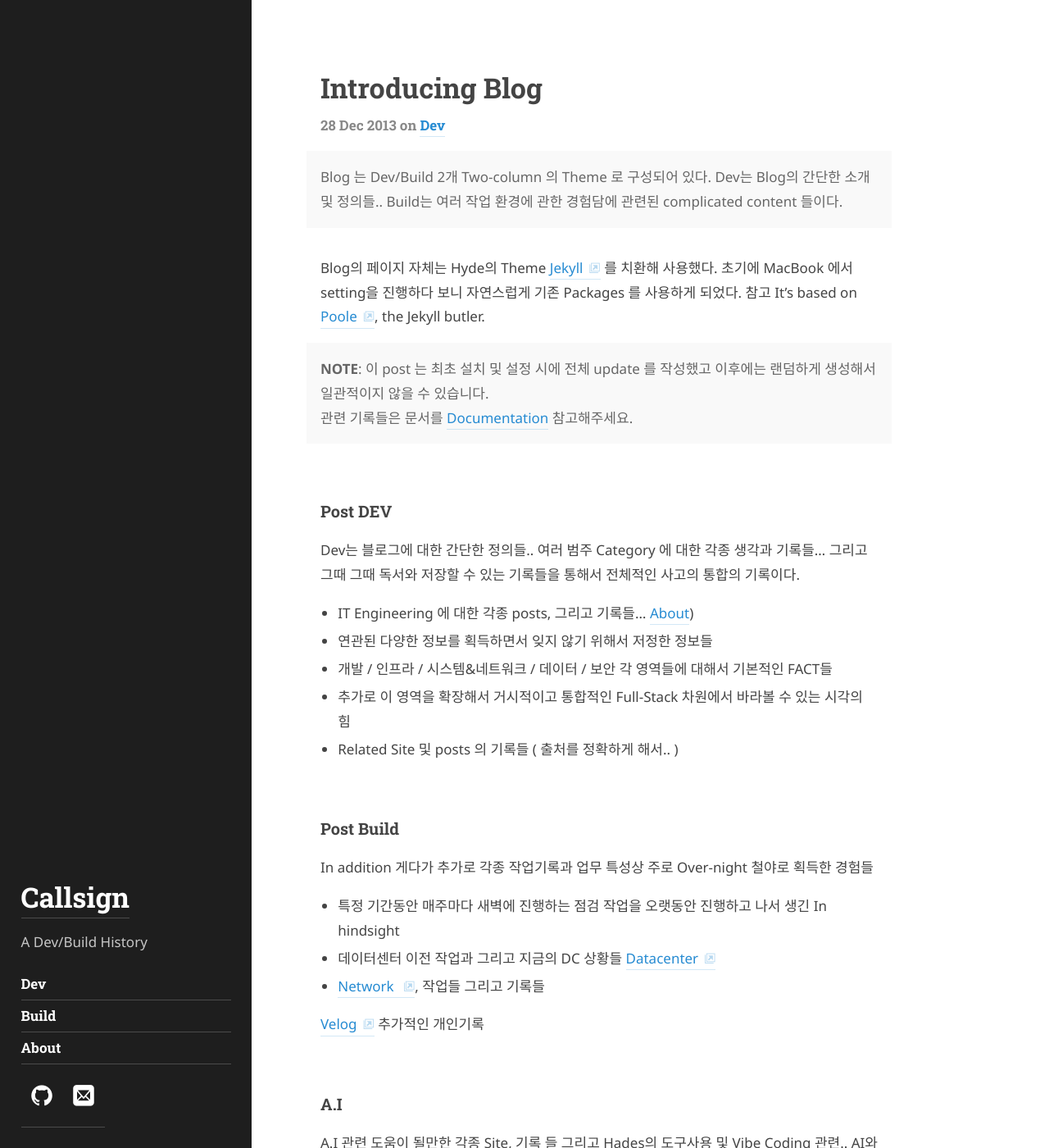
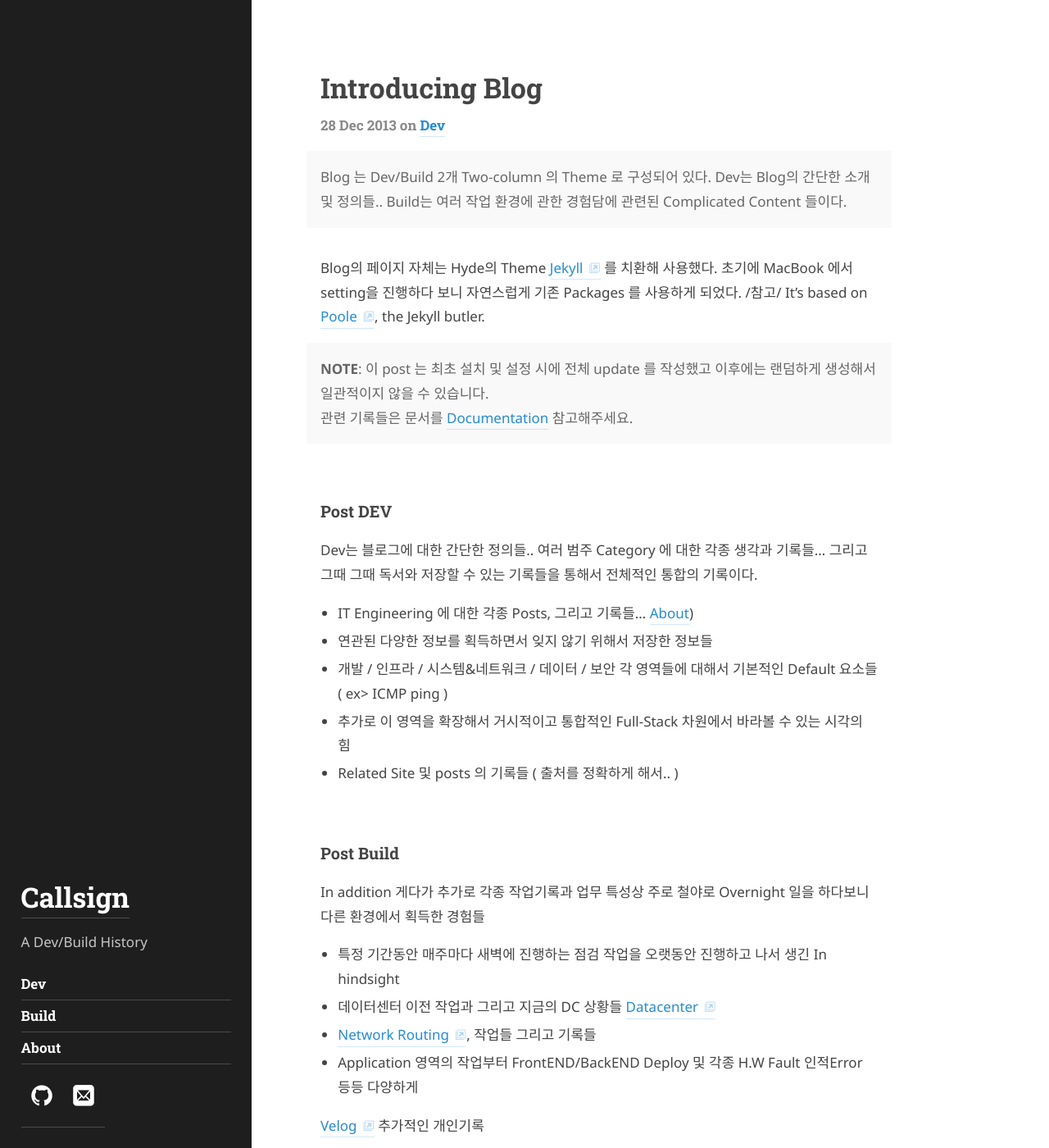
Before and after one commit to callsign88/callsign88.github.io, a Jekyll site: the page built from _posts/2013-12-28-introducing-hyde.md, in a window 1280 px wide and 1400 px high. Shown: the whole window at 82% size. Built offline with Jekyll 4.4.1, drawn with Linux system fonts in a browser that asks for light colours; some web fonts are replaced.

Commit message:
Update 2013-12-28-introducing-hyde.md

```diff
--- a/_posts/2013-12-28-introducing-hyde.md
+++ b/_posts/2013-12-28-introducing-hyde.md
@@ -2,13 +2,13 @@
 layout: post
 title: Introducing Blog
 description: >
-  Blog 는 Dev/Build 2개 Two-column 의 Theme 로 구성되어 있다. Dev는 Blog의 간단한 소개 및 정의들.. Build는 여러 작업 환경에 관한 경험담에 관련된 complicated content 들이다.
+  Blog 는 Dev/Build 2개 Two-column 의 Theme 로 구성되어 있다. Dev는 Blog의 간단한 소개 및 정의들.. Build는 여러 작업 환경에 관한 경험담에 관련된 Complicated Content 들이다.
 tags: [Dev]
 author: author2
 canonical_url: http://hyde.getpoole.com/2013/12/28/introducing-hyde/
 ---
 
-Blog의 페이지 자체는 Hyde의 Theme [Jekyll](http://jekyllrb.com) 를 치환해 사용했다. 초기에 MacBook 에서 setting을 진행하다 보니 자연스럽게 기존 Packages 를 사용하게 되었다. 참고 It's based on [Poole](http://getpoole.com), the Jekyll butler.
+Blog의 페이지 자체는 Hyde의 Theme [Jekyll](http://jekyllrb.com) 를 치환해 사용했다. 초기에 MacBook 에서 setting을 진행하다 보니 자연스럽게 기존 Packages 를 사용하게 되었다. /참고/ It's based on [Poole](http://getpoole.com), the Jekyll butler.
 
 **NOTE**: 이 post 는 최초 설치 및 설정 시에 전체 update 를 작성했고 이후에는 랜덤하게 생성해서 일관적이지 않을 수 있습니다.
 관련 기록들은 문서를 [Documentation][docs] 참고해주세요.
@@ -16,22 +16,23 @@ Blog의 페이지 자체는 Hyde의 Theme [Jekyll](http://jekyllrb.com) 를 치
 
 ### Post DEV
 
-Dev는 블로그에 대한 간단한 정의들.. 여러 범주 Category 에 대한 각종 생각과 기록들... 그리고 그때 그때 독서와 저장할 수 있는 기록들을 통해서 전체적인 사고의 통합의 기록이다.
+Dev는 블로그에 대한 간단한 정의들.. 여러 범주 Category 에 대한 각종 생각과 기록들... 그리고 그때 그때 독서와 저장할 수 있는 기록들을 통해서 전체적인 통합의 기록이다.
 
-* IT Engineering 에 대한 각종 posts, 그리고 기록들... [About]({{ '/about/' | relative_url }}))
-* 연관된 다양한 정보를 획득하면서 잊지 않기 위해서 저정한 정보들
-* 개발 / 인프라 / 시스템&네트워크 / 데이터 / 보안 각 영역들에 대해서 기본적인 FACT들
+* IT Engineering 에 대한 각종 Posts, 그리고 기록들... [About]({{ '/about/' | relative_url }}))
+* 연관된 다양한 정보를 획득하면서 잊지 않기 위해서 저장한 정보들
+* 개발 / 인프라 / 시스템&네트워크 / 데이터 / 보안 각 영역들에 대해서 기본적인 Default 요소들 ( ex> ICMP ping )
 * 추가로 이 영역을 확장해서 거시적이고 통합적인 Full-Stack 차원에서 바라볼 수 있는 시각의 힘
 * Related Site 및 posts 의 기록들 ( 출처를 정확하게 해서.. )
 
 
 ### Post Build
 
-In addition 게다가 추가로 각종 작업기록과 업무 특성상 주로 Over-night 철야로 획득한 경험들
+In addition 게다가 추가로 각종 작업기록과 업무 특성상 주로 철야로 Overnight 일을 하다보니 다른 환경에서 획득한 경험들
 
 * 특정 기간동안 매주마다 새벽에 진행하는 점검 작업을 오랫동안 진행하고 나서 생긴 In hindsight
 * 데이터센터 이전 작업과 그리고 지금의 DC 상황들 [Datacenter](https://google.com)
-* [Network ](https://cisco.com), 작업들 그리고 기록들
+* [Network Routing](https://cisco.com), 작업들 그리고 기록들
+* Application 영역의 작업부터 FrontEND/BackEND Deploy 및 각종 H.W Fault 인적Error 등등 다양하게
 
 [Velog](https://velog.io/@callsign88/series) 추가적인 개인기록
 
@@ -43,6 +44,8 @@ A.I 관련 도움이 될만한 각종 Site, 기록 들 그리고 Hades의 도구
 
 Hyde is developed on and hosted with GitHub. Head to the [GitHub repository](https://github.com/poole/hyde) for downloads, bug reports, and features requests. ( Blog Theme 관련해서는 참고로 원문을 그대로 두었다. )
 
+
 감사합니다. Thanks!
 
+
 [docs]: ../docs/7.5.2/index.md
```
